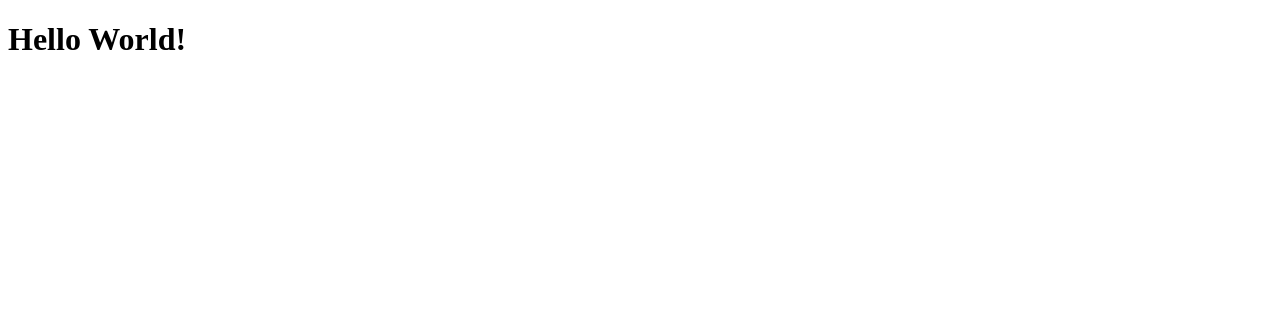
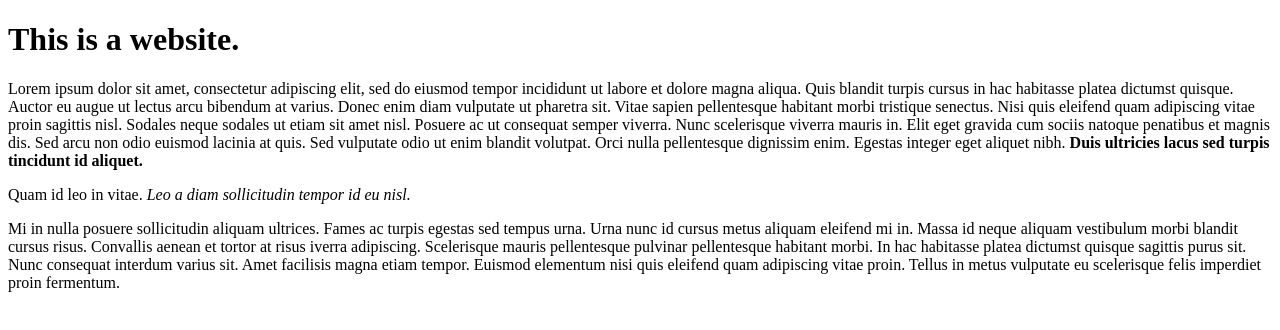
Before and after one commit to AaronChallinor/git_test, a plain HTML site: page index.html in a window 1280 px wide. Drawn offline with Linux system fonts and the light colour scheme.

Commit message:
Updated index with lorum ipsum

```diff
--- a/index.html
+++ b/index.html
@@ -1,10 +1,52 @@
 <!DOCTYPE html>
 <html lang="en">
-    <head>
-        <meta charset="utf-8">
-        <title>My First Webpage</title>
-    </head>
-    <body>
-       <h1>Hello World!</h1>
-    </body>
+<head>
+    <meta charset="UTF-8">
+    <title>Document</title>
+</head>
+<body>
+
+    <h1>
+        This is a website.
+    </h1>
+
+
+
+
+
+<p>Lorem ipsum dolor sit amet, consectetur adipiscing elit,
+ sed do eiusmod tempor incididunt ut labore et dolore magna aliqua.
+  Quis blandit turpis cursus in hac habitasse platea dictumst quisque.
+   Auctor eu augue ut lectus arcu bibendum at varius.
+    Donec enim diam vulputate ut pharetra sit.
+    Vitae sapien pellentesque habitant morbi
+    tristique senectus. Nisi quis eleifend quam
+    adipiscing vitae proin sagittis nisl. Sodales
+    neque sodales ut etiam sit amet nisl. Posuere
+     ac ut consequat semper viverra. Nunc scelerisque
+     viverra mauris in. Elit eget gravida cum sociis
+     natoque penatibus et magnis dis. Sed arcu non
+     odio euismod lacinia at quis. Sed vulputate odio
+     ut enim blandit volutpat. Orci nulla pellentesque
+     dignissim enim. Egestas integer eget aliquet nibh.
+     <strong>Duis ultricies lacus sed turpis tincidunt id aliquet.</strong>
+     </p>
+
+<p>Quam id leo in vitae. <em>Leo a diam sollicitudin tempor
+id eu nisl.</em></p>
+
+Mi in nulla posuere sollicitudin aliquam ultrices.
+Fames ac turpis egestas sed tempus urna. Urna nunc id cursus
+metus aliquam eleifend mi in. Massa id neque aliquam vestibulum
+morbi blandit cursus risus. Convallis aenean et tortor at risus
+iverra adipiscing. Scelerisque mauris pellentesque pulvinar
+pellentesque habitant morbi. In hac habitasse platea dictumst
+quisque sagittis purus sit. Nunc consequat interdum varius sit.
+Amet facilisis magna etiam tempor. Euismod elementum nisi quis
+eleifend quam adipiscing vitae proin. Tellus in metus vulputate eu
+ scelerisque felis imperdiet proin fermentum.
+ </p>
+
+
+</body>
 </html>
```
